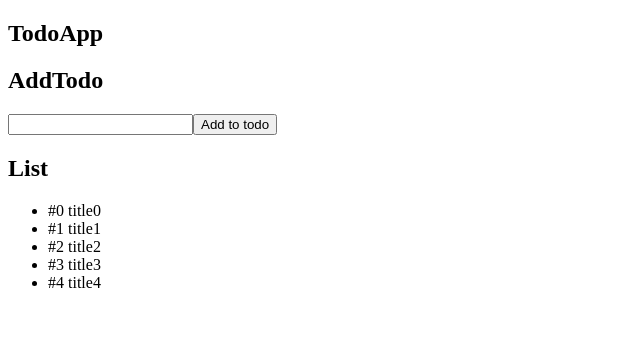
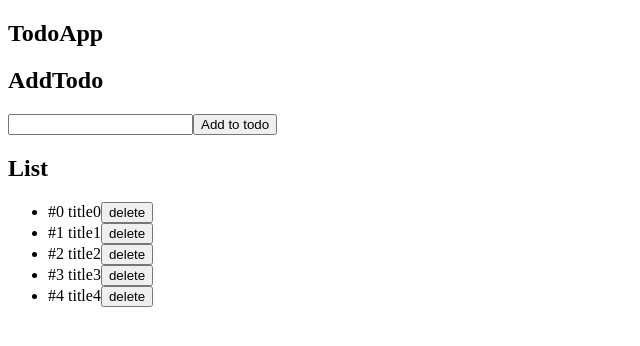
Before and after one commit to ameriken/react-redux-router-study, a React (Create React App) app: page / in a window 1280 px wide. Shown: the top 346 px of the page, without its empty margins (0-640 px from the left). Built offline with nearby package versions, Linux system fonts and the light colour scheme.

Commit message:
[add]削除機能の追加

```diff
--- a/src/TodoApp.js
+++ b/src/TodoApp.js
@@ -28,15 +28,23 @@ export class TodoApp extends React.Component {
                 this.addTodo3は34行目に定義したaddTodoの関数
                  */}
                 <AddTodo addTodo2={this.addTodo3}/>
-                <List todos2={this.state.todos3} />
+                <List deleteTodo2={this.deleteTodo3} todos2={this.state.todos3} />
             </div>
         );
     }
 
     addTodo3 = title => {
         this.setState({
-            todos: [...this.state.todos, { id:this.state.nextId + 1, title:title }],
-            nextId: this.state.id + 1
+            todos3: [...this.state.todos3, { id:this.state.nextId + 1, title:title }],
+            nextId: this.state.nextId + 1
         });
-    }
+    };
+
+    deleteTodo3 = id => {
+        this.setState({
+            todos3: this.state.todos3.filter(todo => {
+                return todo.id !== id;
+            })
+        });
+    };
 }
--- a/src/components/List.js
+++ b/src/components/List.js
@@ -9,8 +9,12 @@ export class List extends React.Component {
     render() {
         const list = this.props.todos2.map(todo => {
             return (
-                <li>
+                <li key={todo.id}>
                     #{todo.id} {todo.title}
+                    <button onClick={ () => {
+                        this.props.deleteTodo2(todo.id);
+                    }}>delete
+                    </button>
                 </li>
             );
         });
```
